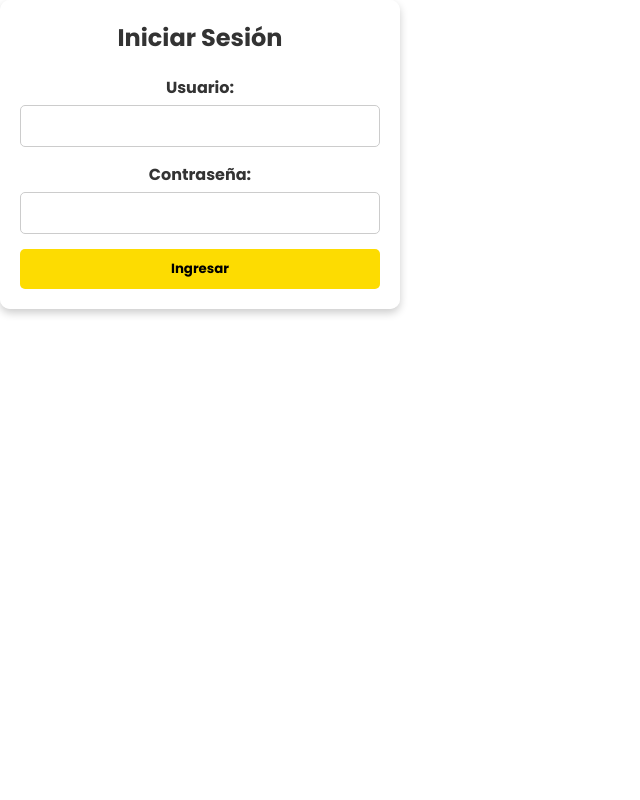
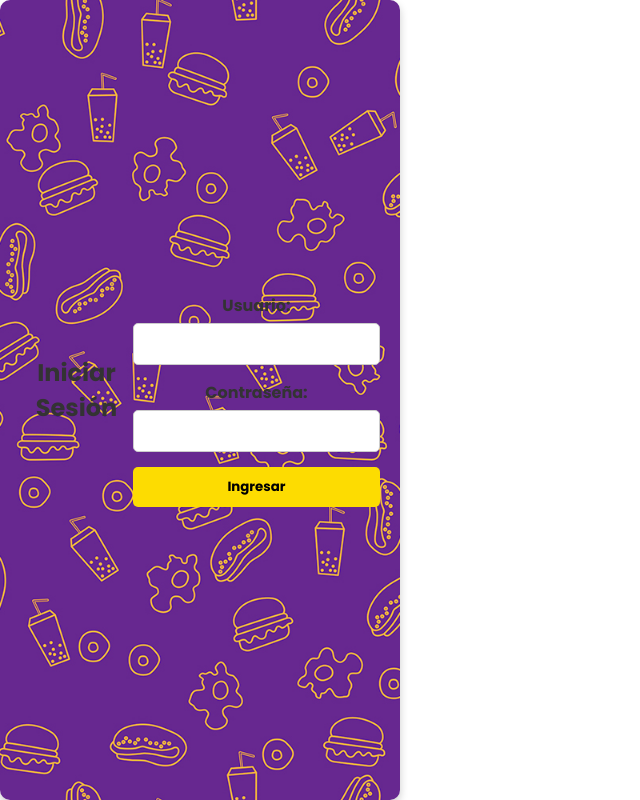
Before and after one commit to AxelTorres172/Proyecto-Iga-Snack, a plain HTML site: page login.html in a window 1280 px wide. Shown: the whole page, without its empty margins (0-640 px from the left). Drawn offline with Linux system fonts and the light colour scheme; files whose address does not match are found by name.

Commit message:
Update login.html

```diff
--- a/login.html
+++ b/login.html
@@ -7,7 +7,7 @@
     <title>Login - IGA Snack</title>
 </head>
 <body>
-    <div class="login-container">
+    <div class="login-container fondo-login">
         <h1>Iniciar Sesión</h1>
         <form id="loginForm">
             <label for="username">Usuario:</label>
```
